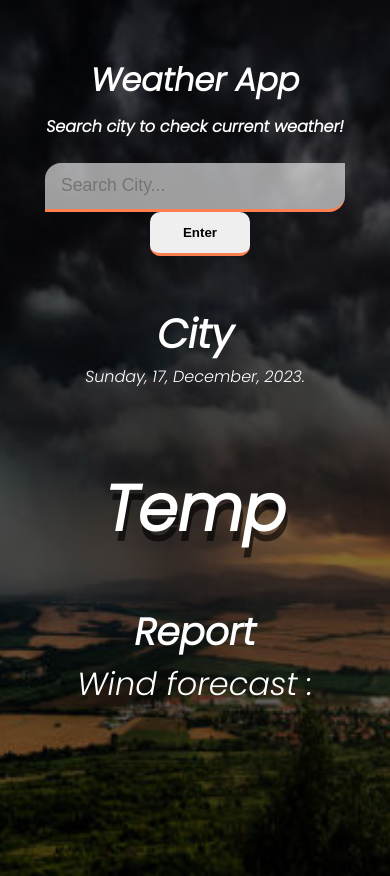
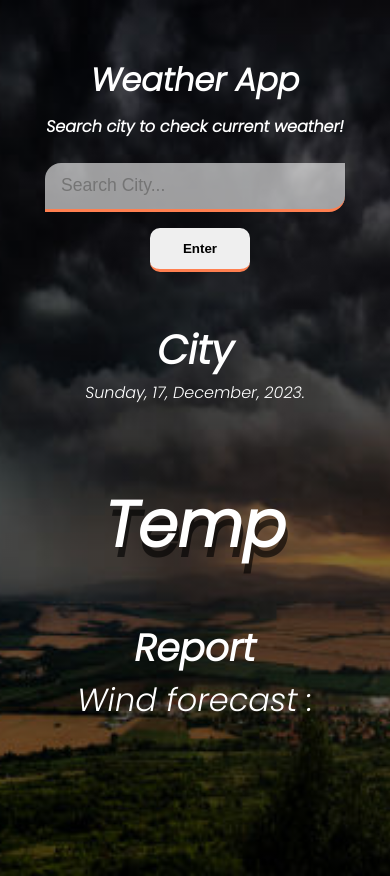
Before and after one commit to pejuameenat/Weather-forecast, a plain HTML site: page index.html in a window 390 px wide. Drawn offline with Linux system fonts and the light colour scheme.

Commit message:
changes on mobile screens

```diff
--- a/style.css
+++ b/style.css
@@ -86,3 +86,8 @@ em{
     text-align: center;
     font-size: .9rem;
 }
+@media (max-width: 768px){
+    #submit{
+        margin-top:  1rem;
+    }
+}
```
